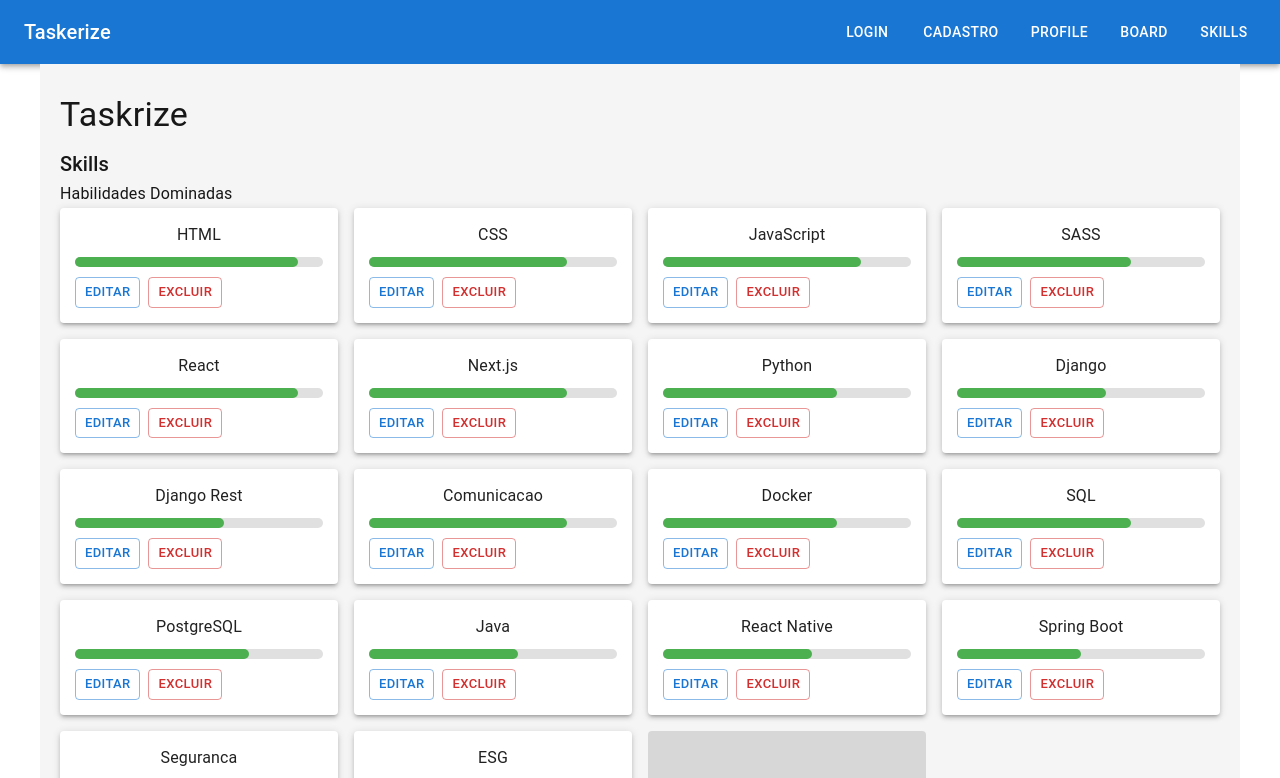
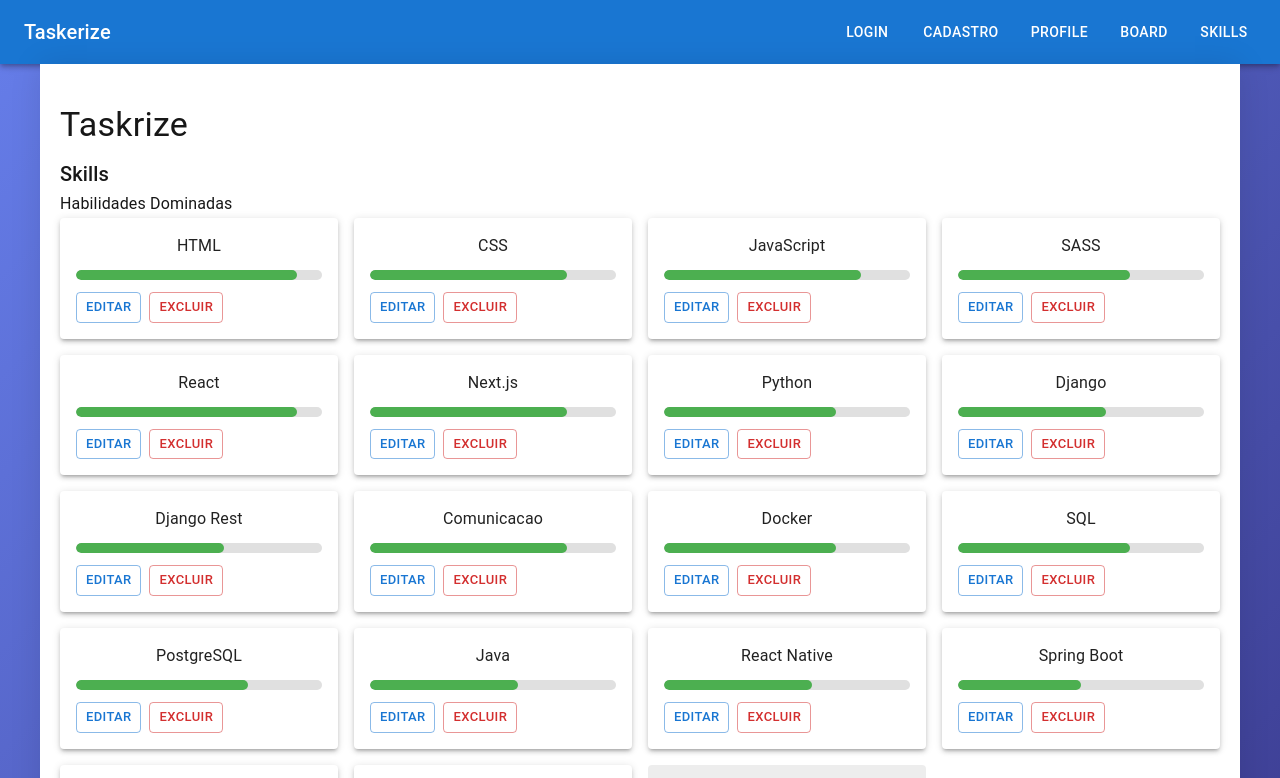
Before and after one commit to GabrielJordaoM/tcc_paginas, a Next.js app: page /skills in a window 1280 px wide. Shown: the top 778 px of the page. Built offline with nearby package versions, Linux system fonts and the light colour scheme.

Commit message:
Alteracoes de cores concluida, agora com uma cor mais cosistente

```diff
--- a/app/board/BoardPage.scss
+++ b/app/board/BoardPage.scss
@@ -7,7 +7,7 @@ $text-dark: #374151;
 $text-light: #6b7280;
 $radius: 0.5rem;
 $shadow: 0 2px 4px rgba(0, 0, 0, 0.1);
-$Background: linear-gradient(135deg, #667eea 0%, #764ba2 100%);
+$Background: linear-gradient(135deg, #667eea 0%, #3f4197 100%);
 
 @mixin transition($prop: all, $time: 0.2s) {
   transition: $prop $time ease;
--- a/app/profile/styles.module.scss
+++ b/app/profile/styles.module.scss
@@ -1,6 +1,6 @@
 .pageWrapper {
   min-height: 100vh;
-  background-color: #f5f5f5;
+  background: linear-gradient(135deg, #667eea 0%, #3f4197 100%);
   display: flex;
   flex-direction: column;
 }
--- a/app/register/styles.module.scss
+++ b/app/register/styles.module.scss
@@ -4,7 +4,7 @@
   display: flex;
   flex-direction: column;
   min-height: 100vh;
-  background: linear-gradient(135deg, #667eea 0%, #764ba2 100%);
+  background: linear-gradient(135deg, #667eea 0%, #3f4197 100%);
 }
 
 .headerContainer {
--- a/app/skills/styles.module.scss
+++ b/app/skills/styles.module.scss
@@ -1,90 +1,72 @@
+// styles.module.scss
+
+.pageWrapper {
+  min-height: 100vh;
+  background: white; // Fundo branco no conteúdo central
+  position: relative;
+  z-index: 1;
+}
+
+// Fundo gradient em toda a tela (atrás de tudo)
+.pageWrapper::before {
+  content: '';
+  position: fixed;
+  top: 0; left: 0; right: 0; bottom: 0;
+  background: linear-gradient(135deg, #667eea 0%, #3f4197 100%);
+  z-index: -1;
+}
+
 .container {
-  padding: 0;
   max-width: 1200px;
   margin: 0 auto;
+  padding: 20px;
   min-height: 100vh;
-  background-color: #f5f5f5; /* Light gray background for contrast */
-}
-
-.header {
-  display: flex;
-  justify-content: space-between;
-  align-items: center;
-  padding: 20px 30px;
-  background: linear-gradient(90deg, #1e1e2f, #2a2a44); /* Darker gradient for header */
-  border-bottom-left-radius: 10px;
-  border-bottom-right-radius: 10px;
-  box-shadow: 0 4px 12px rgba(0, 0, 0, 0.2);
-  color: white;
-  position: sticky;
-  top: 0;
-  z-index: 1000;
-}
-
-.backLink {
-  text-decoration: none;
-  color: white;
-  font-weight: bold;
-  transition: color 0.3s ease;
-  font-size: 1.1rem;
-}
-
-.backLink:hover {
-  color: #bbdefb;
-}
-
-.loginButton {
-  margin-right: 15px;
-  background-color: white;
-  color: #1e1e2f;
-  &:hover {
-    background-color: #e0e0e0;
-  }
-}
-
-.registerButton {
-  margin-left: 15px;
-  border-color: white;
-  color: white;
-  &:hover {
-    background-color: rgba(255, 255, 255, 0.2);
-  }
+  background: white; // Fundo branco no container
+  box-shadow: 0 0 30px rgba(0, 0, 0, 0.1);
+  position: relative;
+  z-index: 2;
 }
 
 .main {
-  padding: 30px 20px;
+  padding: 20px 0;
 }
 
 .grid {
-  margin-top: 20px;
+  margin-top: 16px;
 }
 
 .skillCard {
-  padding: 15px;
+  padding: 16px;
   text-align: center;
   height: 100%;
   display: flex;
   flex-direction: column;
   justify-content: space-between;
-  border-radius: 8px;
-  transition: box-shadow 0.3s ease;
-  background-color: white;
+  border-radius: 12px;
+  transition: all 0.3s ease;
+  background: white !important; // Força fundo branco
+  box-shadow: 0 2px 8px rgba(0, 0, 0, 0.1);
+
   &:hover {
-    box-shadow: 0 4px 12px rgba(0, 0, 0, 0.1);
+    transform: translateY(-4px);
+    box-shadow: 0 8px 20px rgba(0, 0, 0, 0.15);
   }
 }
 
 .progress {
   width: 100%;
+  height: 10px;
   background-color: #e0e0e0;
   border-radius: 5px;
-  margin: 10px 0;
+  margin: 12px 0;
+  overflow: hidden;
 }
 
 .progressBar {
-  height: 10px;
+  height: 100%;
   border-radius: 5px;
-  transition: width 0.3s ease;
+  transition: width 0.4s ease;
+  background-color: #4caf50;
 }
 
 .modal {
@@ -92,11 +74,13 @@
   top: 50%;
   left: 50%;
   transform: translate(-50%, -50%);
-  width: 400px;
+  width: 90%;
+  max-width: 420px;
   background-color: white;
-  padding: 20px;
-  border-radius: 8px;
-  box-shadow: 0 2px 10px rgba(0, 0, 0, 0.1);
+  padding: 24px;
+  border-radius: 12px;
+  box-shadow: 0 10px 30px rgba(0, 0, 0, 0.2);
+  outline: none;
 }
 
 .addButton {
@@ -104,4 +88,23 @@
   display: flex;
   align-items: center;
   justify-content: center;
+  border: 2px dashed #667eea;
+  border-radius: 12px;
+  color: #667eea;
+  font-weight: 600;
+  transition: all 0.3s ease;
+  background: rgba(102, 126, 234, 0.05);
+
+  &:hover {
+    background: rgba(102, 126, 234, 0.1);
+    border-color: #3f4197;
+    color: #3f4197;
+  }
+
+  &:disabled {
+    opacity: 0.6;
+    cursor: not-allowed;
+    border-color: #ccc;
+    color: #999;
+  }
 }
```
